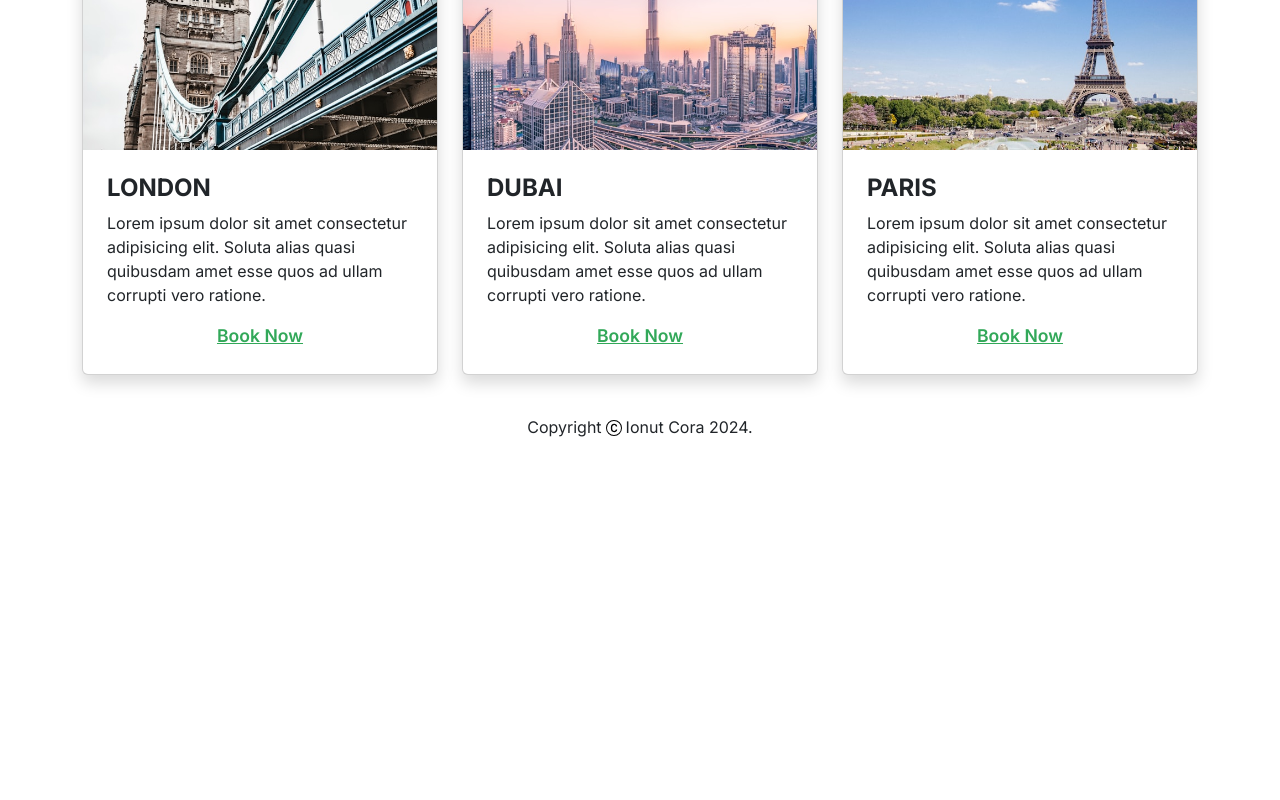
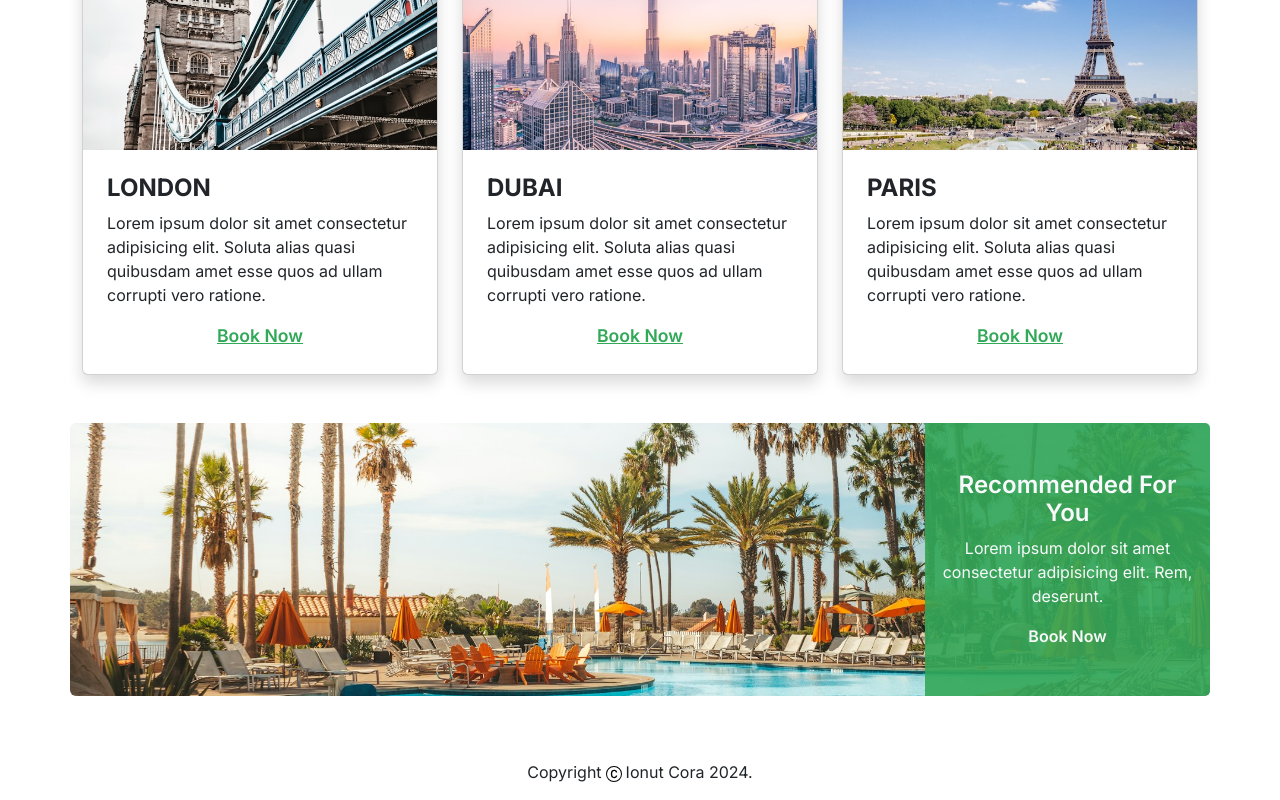
Before and after one commit to Tibro0/travel-website-landing-page, a React (Create React App) app: page / in a window 1280 px wide. Shown: the part 1074-1874 px from the top of the page. Before the commit the page ends 1529 px from the top, so only its background shows below. Built offline with nearby package versions, Linux system fonts and the light colour scheme.

Commit message:
Recommended Section

```diff
--- a/src/Pages/Home/Home.css
+++ b/src/Pages/Home/Home.css
@@ -0,0 +1,3 @@
+.home-page .recommended-section .container{
+    background-image: url(../../Assets/Images/recommended-section-bg.jpg);
+}
--- a/src/Pages/Home/Home.jsx
+++ b/src/Pages/Home/Home.jsx
@@ -3,6 +3,7 @@ import './Home.css';
 import HeroSection from '../../Components/HeroSection/HeroSection';
 import SearchForm from '../../Components/SearchForm/SearchForm';
 import LastHolidaysSection from '../../Components/LastHolidaysSection/LastHolidaysSection';
+import RecommendedSection from '../../Components/RecommendedSection/RecommendedSection';
 
 function Home() {
     return (
@@ -10,6 +11,9 @@ function Home() {
             <HeroSection />
             <SearchForm/>
             <LastHolidaysSection/>
+            <div className='my-4 my-sm-5'>
+                <RecommendedSection itemRecommendedTitle='Recommended for you'/>
+            </div>
         </div>
     )
 }
--- /dev/null
+++ b/src/components/RecommendedSection/RecommendedSection.css
@@ -0,0 +1,33 @@
+.recommended-section h3{
+    font-size: 1.5rem;
+}
+
+.recommended-section .container{
+    background-position: center;
+    background-size: cover;
+}
+
+.recommended-section .container .bg-shape{
+    width: 25%;
+    background-color: var(--secondary-bg-color);
+    background-size: cover;
+    bottom: 0;
+    top: 0;
+    right: 0;
+    border-top-right-radius: 5px;
+    border-bottom-right-radius: 5px;
+}
+
+@media screen and (max-width:992px) {
+    .recommended-section .container .bg-shape{
+        width: 50%;
+    }
+}
+
+@media screen and (max-width:768px) {
+    .recommended-section .container .bg-shape{
+        width: 100%;
+        border-top-left-radius: 5px;
+        border-bottom-left-radius: 5px;
+    }
+}
--- /dev/null
+++ b/src/components/RecommendedSection/RecommendedSection.jsx
@@ -0,0 +1,24 @@
+import React from 'react';
+import './RecommendedSection.css';
+import { Container } from 'react-bootstrap';
+
+function RecommendedSection(props) {
+  return (
+    <div className='recommended-section'>
+      <Container className='position-relative py-5 rounded'>
+        <div className='bg-shape position-absolute'>
+
+        </div>
+        <div className='row justify-content-end'>
+          <div className='col-md-6 col-lg-3 z-2'>
+            <h3 className='text-light text-capitalize fw-semibold'>{props.itemRecommendedTitle}</h3>
+            <p className='text-light'>Lorem ipsum dolor sit amet consectetur adipisicing elit. Rem, deserunt.</p>
+            <a className='text-light text-capitalize text-decoration-none fw-semibold' href="/">Book Now</a>
+          </div>
+        </div>
+      </Container>
+    </div>
+  )
+}
+
+export default RecommendedSection;
```
